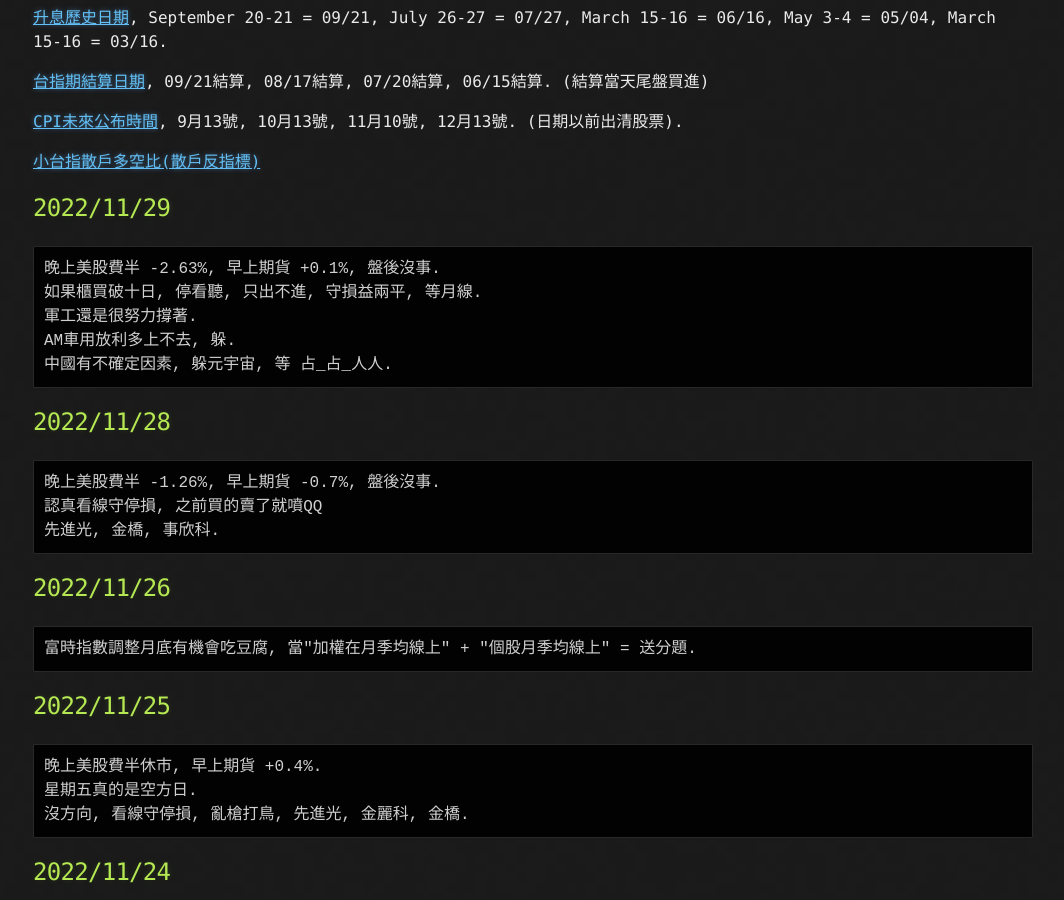
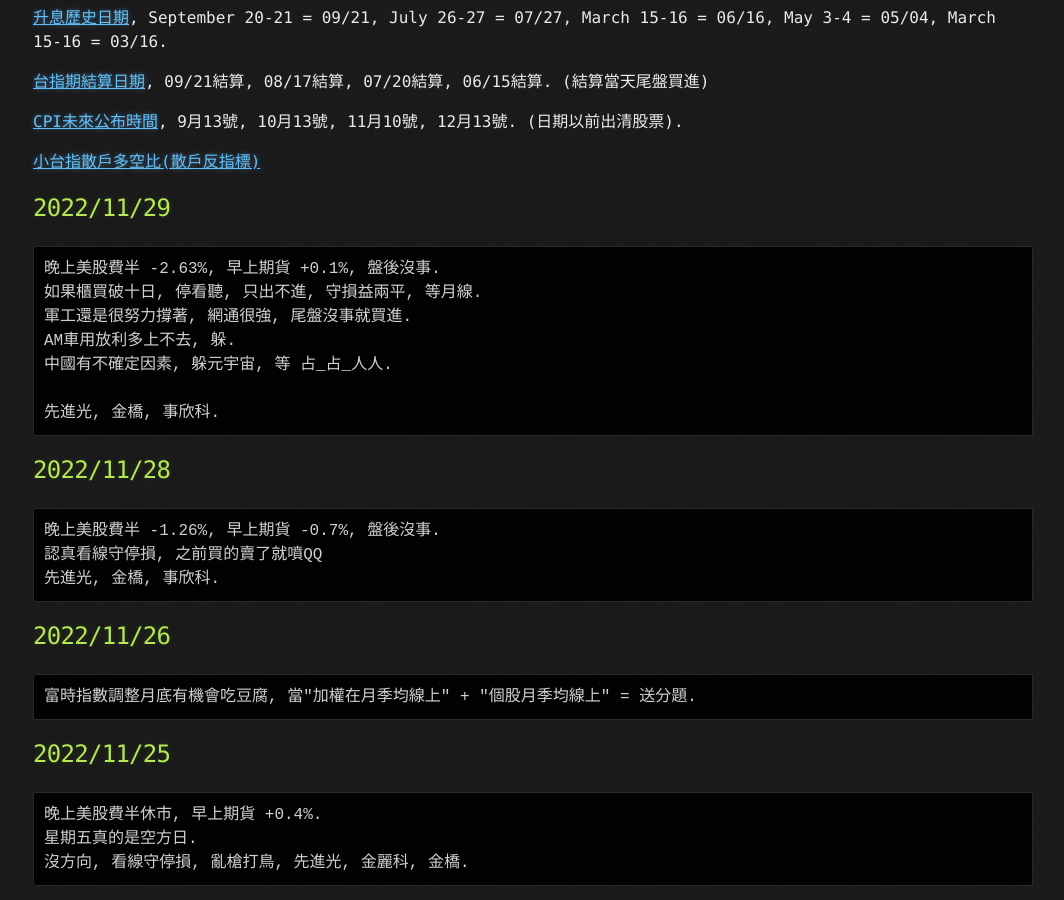
Before and after one commit to lepg5487/Stock_God, a Jekyll site: the page built from index.md, in a window 1280 px wide and 900 px high, scrolled down 332 px. Shown: the whole window, without its empty margins (107-1171 px from the left). Built offline with Jekyll 4.4.1, drawn with Linux system fonts in a browser that asks for light colours; our own code applies the rules of GitHub Pages for plain Markdown files.

Commit message:
Update index.md

````diff
--- a/index.md
+++ b/index.md
@@ -18,9 +18,11 @@ layout: testlayouts
 ```
 晚上美股費半 -2.63%, 早上期貨 +0.1%, 盤後沒事.
 如果櫃買破十日, 停看聽, 只出不進, 守損益兩平, 等月線.
-軍工還是很努力撐著.
+軍工還是很努力撐著, 網通很強, 尾盤沒事就買進.
 AM車用放利多上不去, 躲.
 中國有不確定因素, 躲元宇宙, 等 占_占_人人.
+
+先進光, 金橋, 事欣科.
 ```
 
 ## 2022/11/28
````
